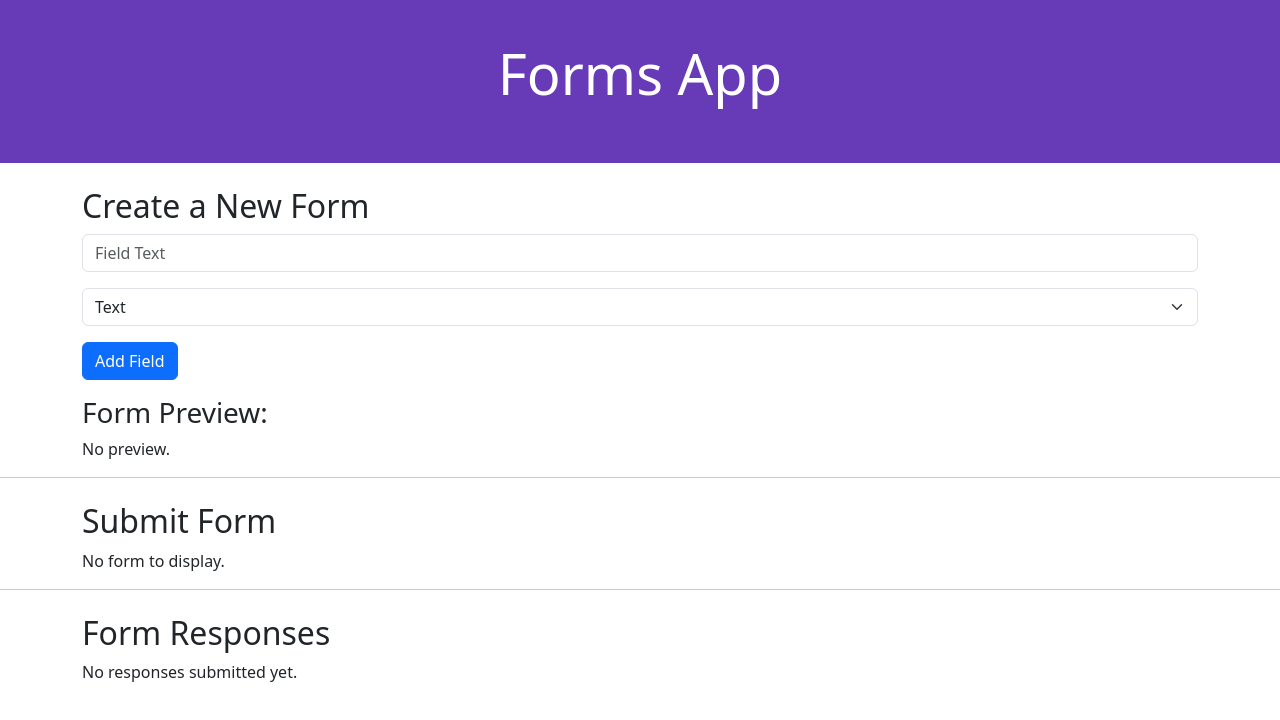
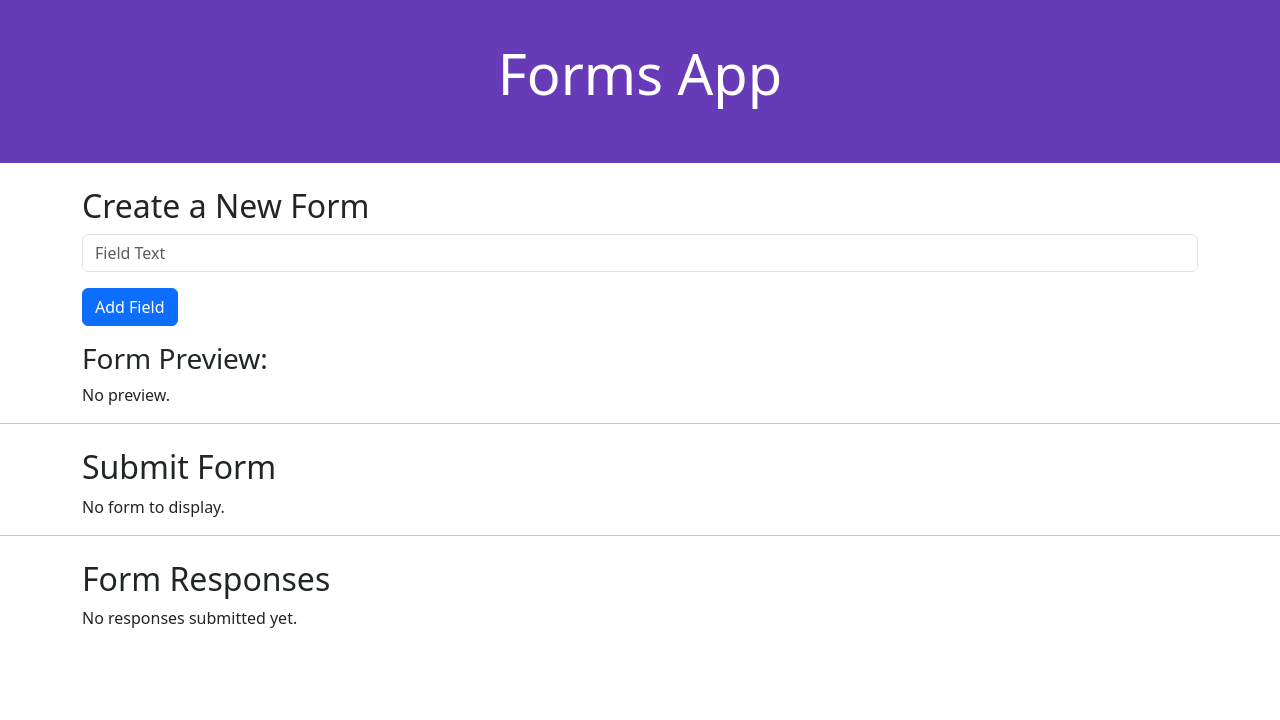
Before and after one commit to DiegoCass01/forms-app, a React (Create React App) app: page / in a window 1280 px wide. Shown: the top 720 px of the page. Built offline with nearby package versions, Linux system fonts and the light colour scheme.

Commit message:
just text type input

```diff
--- a/src/components/FormBuilder.js
+++ b/src/components/FormBuilder.js
@@ -9,7 +9,7 @@ const FormBuilder = ({ onSaveForm }) => {
   //Adding fields
   const addField = () => {
     if (fieldLabel.length !== 0) {
-      setFormFields([...formFields, { type: fieldType, label: fieldLabel }]);
+      setFormFields([...formFields, { type: "text", label: fieldLabel }]);
       setFieldLabel("");
       setErrorMessage("");
     } else {
@@ -28,7 +28,7 @@ const FormBuilder = ({ onSaveForm }) => {
       (_, index) => index !== indexToRemove
     );
     setFormFields(updatedFields);
-    onSaveForm(updatedFields)
+    onSaveForm(updatedFields);
   };
 
   return (
@@ -43,17 +43,6 @@ const FormBuilder = ({ onSaveForm }) => {
           onChange={(e) => setFieldLabel(e.target.value)}
         />
         <p className="text-danger mt-2">{errorMessage}</p>
-      </div>
-
-      <div className="mb-3">
-        <select
-          value={fieldType}
-          className="form-select"
-          onChange={(e) => setFieldType(e.target.value)}
-        >
-          <option value="text">Text</option>
-          <option value="number">Number</option>
-        </select>
       </div>
       <div className="mb-3">
         <button className="btn btn-primary me-2" onClick={addField}>
```
